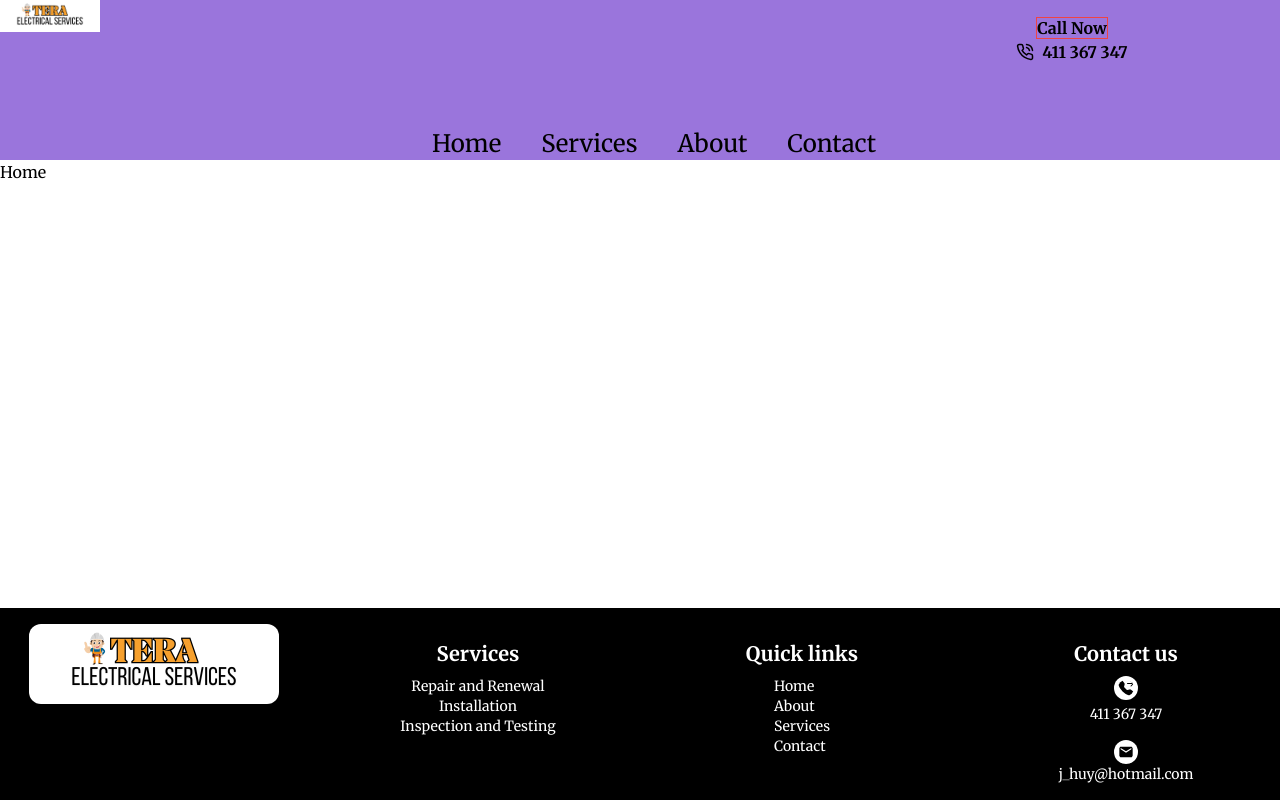
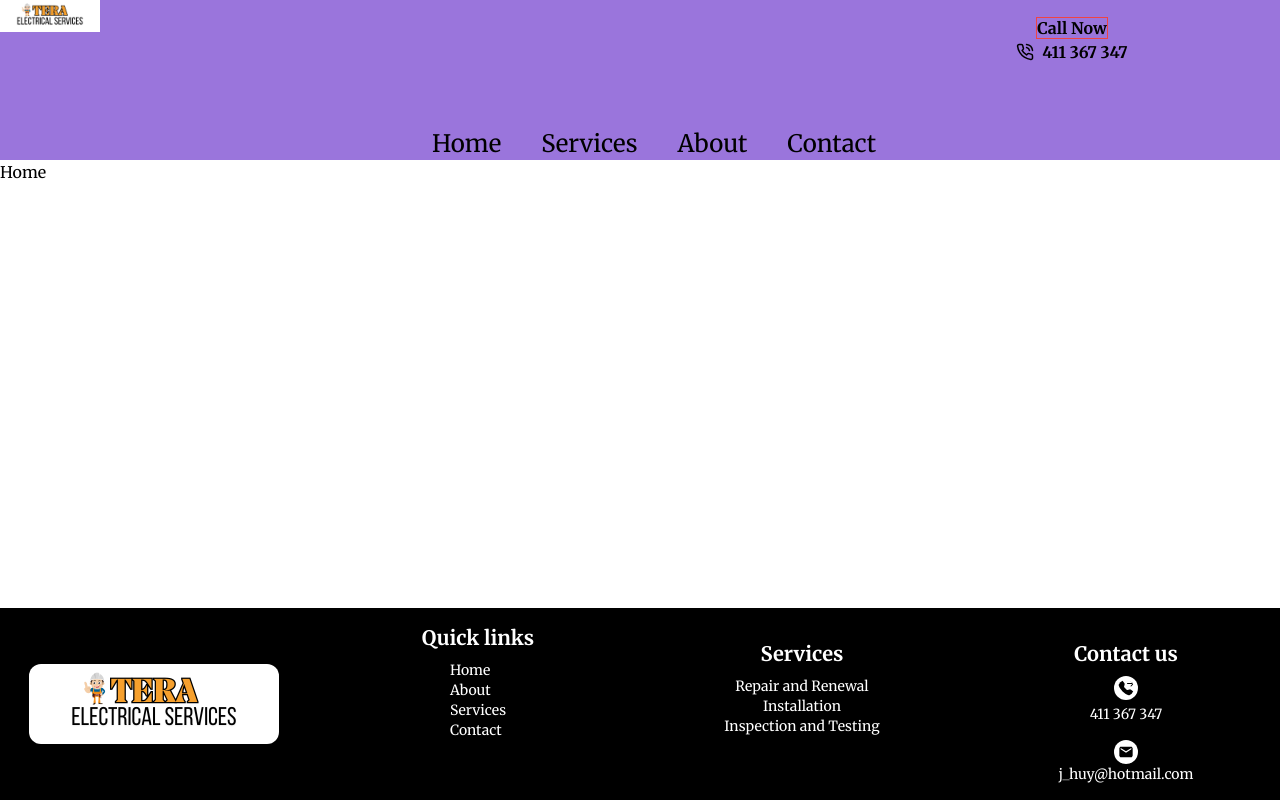
Before and after one commit to Mana12011207/TERA-electrical-services, a React (Create React App) app: page / in a window 1280 px wide. Built offline with nearby package versions, Linux system fonts and the light colour scheme.

Commit message:
Implement responsive desig using md breakpoint prefix for improved layout

```diff
--- a/src/components/Footer.jsx
+++ b/src/components/Footer.jsx
@@ -6,12 +6,14 @@ function Footer() {
   return (
     <>
       <footer className="w-full bg-black">
-        <div className="grid w-full grid-cols-1 gap-4 py-4 justify-items-center md:grid-cols-2 xl:grid-cols-4 ">
-          <img
-            className="rounded-xl"
-            src="assets/images/TeraElectricalServices.png"
-            alt="Company logo"
-          ></img>
+        <div className="grid w-full grid-cols-1 gap-4 py-4 justify-items-center sm:grid-cols-2 xl:grid-cols-4 ">
+          <div className="flex items-center  sm:col-start-1 sm:row-start-1">
+            <img
+              className="rounded-xl"
+              src="assets/images/TeraElectricalServices.png"
+              alt="Company logo"
+            ></img>
+          </div>
 
           {/* Services */}
           <div className="flex flex-col items-center w-full mt-4 text-white">
@@ -24,7 +26,7 @@ function Footer() {
           </div>
 
           {/* Quick links */}
-          <div className="flex flex-col items-center w-full mt-4 text-white">
+          <div className="flex flex-col items-center w-full mt-4 text-white sm:col-start-2 sm:row-start-1 sm:mt-0">
             <p className="text-xl font-bold">Quick links</p>
             <div className="flex flex-col mt-2 text-sm">
               <a href="/" className="hover:text-secondaryAccent">
```
